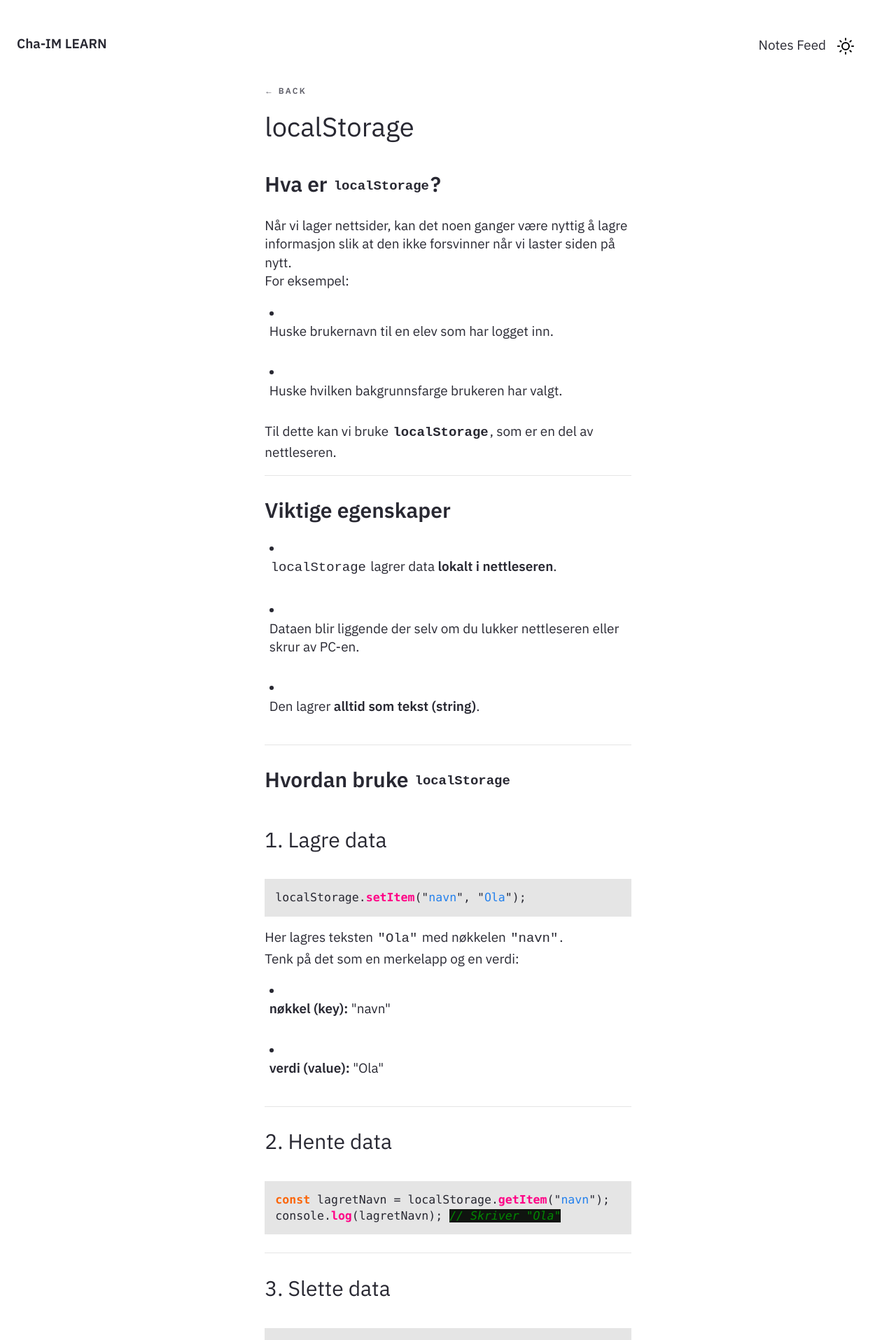
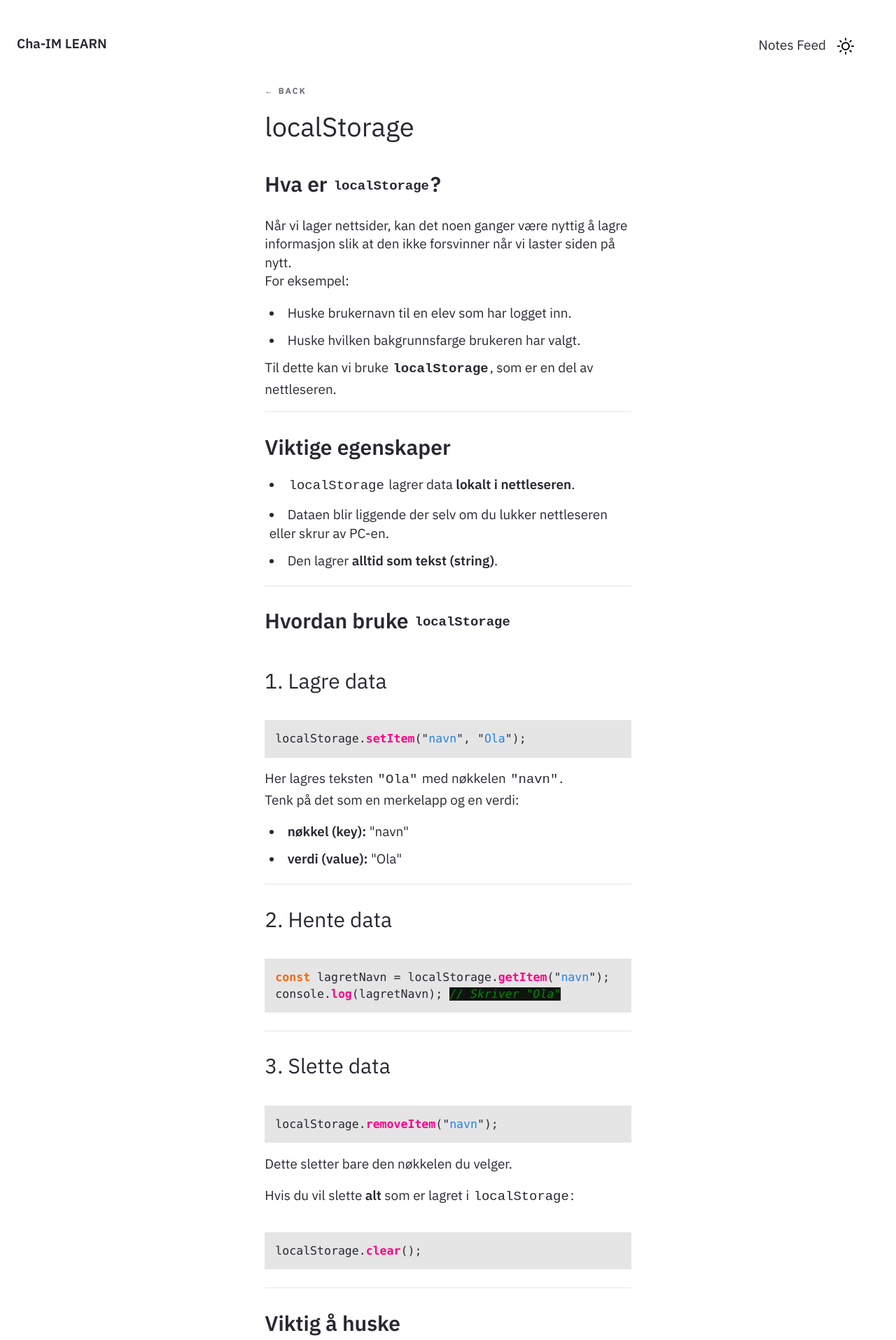
Before and after one commit to Cha-IM/cha-im.github.io, a Jekyll site: the page built from _notes/Public/Utvikling/JavaScript/Vanilla JavaScript/localStorage.md, in a window 1280 px wide. Shown: the top 1915 px of the page at 70% size. Built offline with Jekyll 4.4.1, drawn with Linux system fonts in a browser that asks for light colours.

Commit message:
TRFK-811339 2025-9-23:13:5:47

````diff
--- a/_notes/Public/Utvikling/JavaScript/Vanilla JavaScript/localStorage.md
+++ b/_notes/Public/Utvikling/JavaScript/Vanilla JavaScript/localStorage.md
@@ -9,10 +9,8 @@ date: 23-09-2025
 Når vi lager nettsider, kan det noen ganger være nyttig å lagre informasjon slik at den ikke forsvinner når vi laster siden på nytt.
 For eksempel:
 
-- Huske brukernavn til en elev som har logget inn.
-
+* Huske brukernavn til en elev som har logget inn.
 - Huske hvilken bakgrunnsfarge brukeren har valgt.
-
 
 Til dette kan vi bruke **`localStorage`**, som er en del av nettleseren.
 
@@ -21,11 +19,8 @@ Til dette kan vi bruke **`localStorage`**, som er en del av nettleseren.
 ## Viktige egenskaper
 
 - `localStorage` lagrer data **lokalt i nettleseren**.
-
 - Dataen blir liggende der selv om du lukker nettleseren eller skrur av PC-en.
-
 - Den lagrer **alltid som tekst (string)**.
-
 
 ---
 
@@ -41,9 +36,7 @@ Her lagres teksten `"Ola"` med nøkkelen `"navn"`.
 Tenk på det som en merkelapp og en verdi:
 
 - **nøkkel (key):** "navn"
-
 - **verdi (value):** "Ola"
-
 
 ---
 
@@ -76,7 +69,6 @@ localStorage.clear();
 
 - Alt lagres som tekst, selv om du skriver inn et tall:
 
-
 ```js
 localStorage.setItem("alder", 16);
 const alder = localStorage.getItem("alder");
@@ -84,5 +76,4 @@ console.log(alder); // Skriver "16" (som tekst, ikke tall)
 ```
 
 - Senere skal vi lære å lagre mer kompliserte ting som lister og objekter, men da trenger vi **JSON**. Enn så lenge kan dere lagre enkle ting som navn, tall (som tekst), eller små innstillinger.
-
 ---
````
Also changed, not shown: .obsidian/workspace.json.
